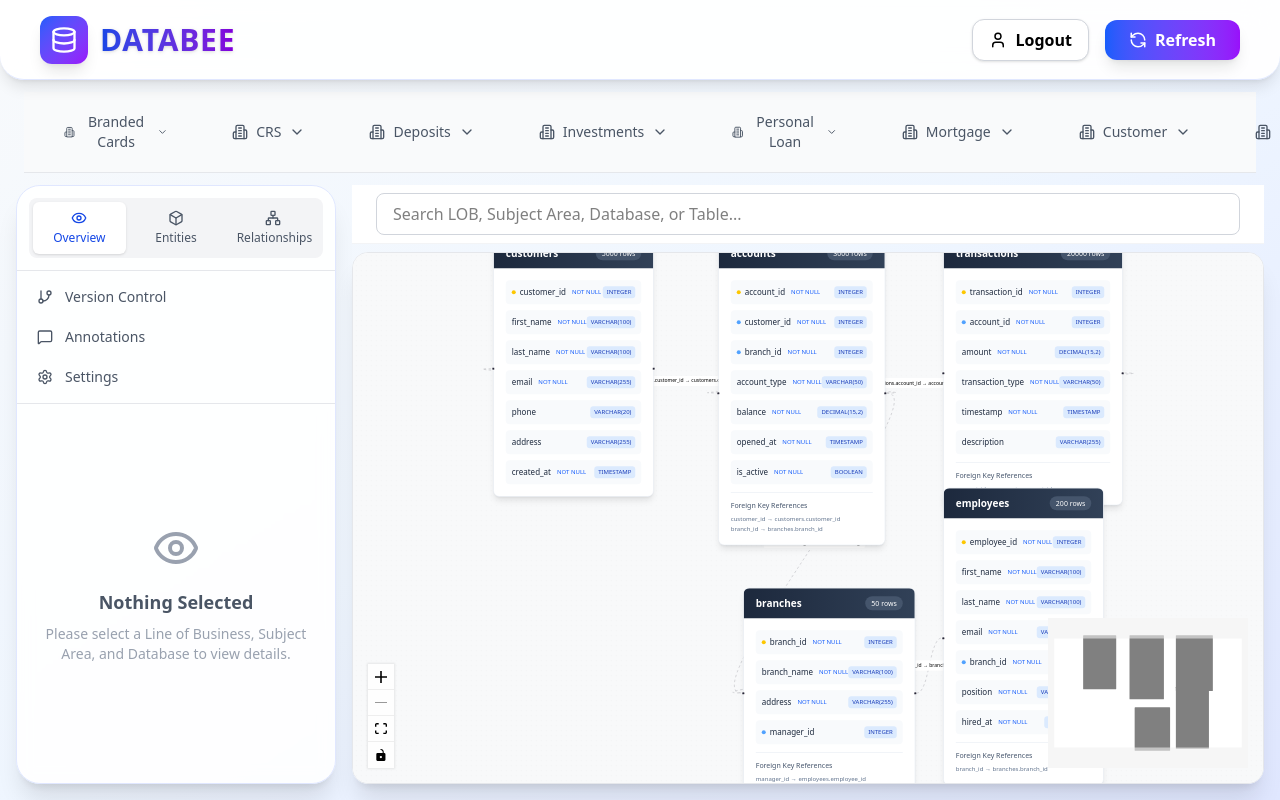
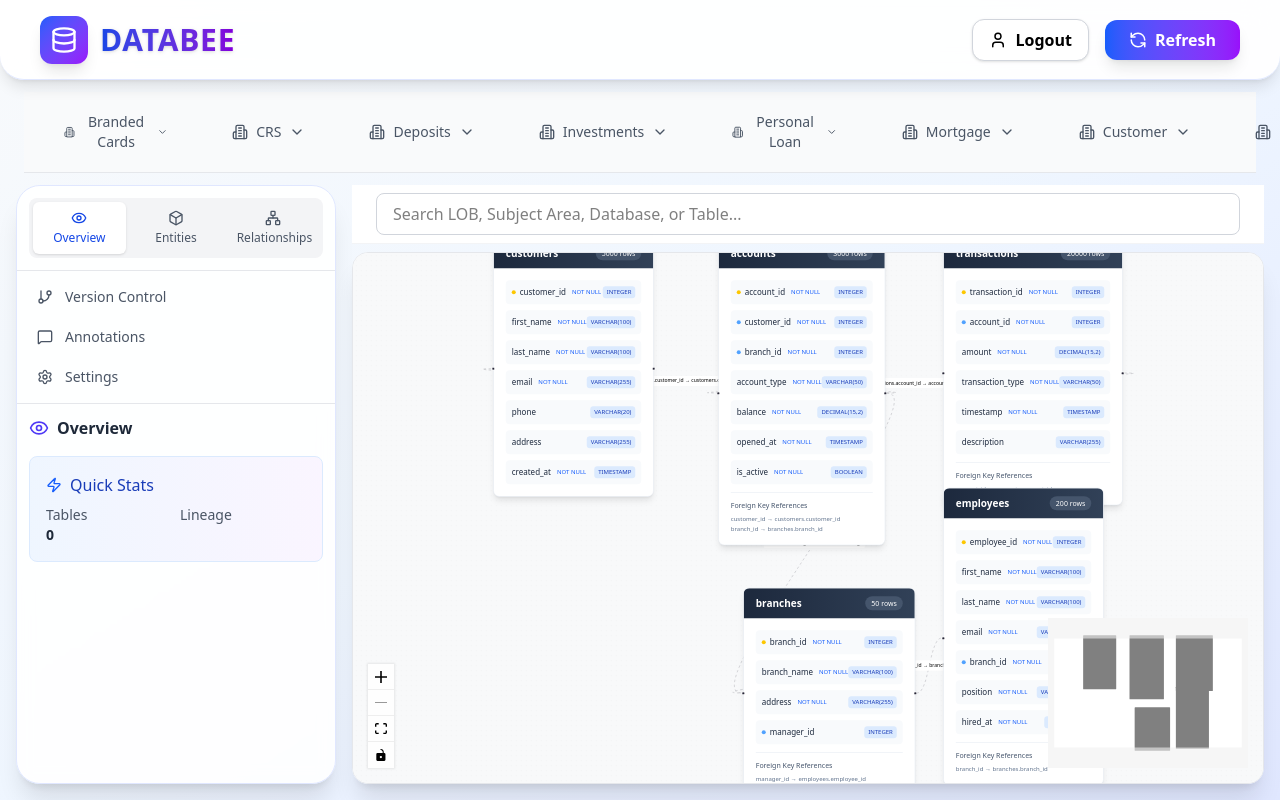
Before and after one commit to Suresh-75/SchemaBrowser, a React (Vite) app in the folder Browser/: page /dashboard in a window 1280 px wide. Built offline with nearby package versions, Linux system fonts and the light colour scheme.

Commit message:
SideBarComponent_Overview changed

```diff
--- a/Browser/src/Components/SidebarComponent.jsx
+++ b/Browser/src/Components/SidebarComponent.jsx
@@ -1,52 +1,8 @@
-import { Box, Eye, Network, Plus, Settings, Zap } from "lucide-react";
-import VersionControlPanel from "./VersionControlPanel";
-import AnnotationsPanel from "./Annotations";
+import React from "react";
+import { Eye, Zap, Box, Network, Settings, Plus } from "lucide-react";
 
-// Example data structure for demonstration (should match your FilterBar's businessData)
-const businessData = {
-  "Branded Cards": {
-    Accounts: {
-      databases: {
-        card_accounts_db: {
-          entities: ["card_accounts", "card_holders", "card_limits"],
-          relationships: [
-            "card_accounts.customer_id → customers.customer_id",
-            "card_accounts.account_id → card_limits.account_id",
-          ],
-        },
-        card_profile_db: {
-          entities: ["profile", "profile_limits"],
-          relationships: ["profile.profile_id → card_holders.profile_id"],
-        },
-      },
-    },
-    Payments: {
-      databases: {
-        card_payments_db: {
-          entities: ["card_transactions", "payments", "authorizations"],
-          relationships: [
-            "card_transactions.account_id → card_accounts.account_id",
-          ],
-        },
-        transaction_db: {
-          entities: ["transactions", "payments"],
-          relationships: ["transactions.payment_id → payments.payment_id"],
-        },
-      },
-    },
-  },
-  // ... Add other LOBs and subject areas as needed
-};
-
-function getEntitiesAndRelationships(selectedPath) {
-  // Add a null/undefined check for selectedPath
-  if (!selectedPath || !selectedPath.lob) {
-    return {
-      entities: [],
-      relationships: [],
-    };
-  }
-
+// Helper to get tables for the current selection
+function getTablesForSelection(selectedPath, businessData) {
   if (
     selectedPath.lob &&
     selectedPath.subject &&
@@ -54,93 +10,130 @@ function getEntitiesAndRelationships(selectedPath) {
     businessData[selectedPath.lob] &&
     businessData[selectedPath.lob][selectedPath.subject] &&
     businessData[selectedPath.lob][selectedPath.subject].databases &&
-    businessData[selectedPath.lob][selectedPath.subject].databases[
-      selectedPath.database
-    ]
+    Array.isArray(businessData[selectedPath.lob][selectedPath.subject].databases[selectedPath.database])
   ) {
-    const dbData =
-      businessData[selectedPath.lob][selectedPath.subject].databases[
-        selectedPath.database
-      ];
-    return {
-      entities: dbData.entities,
-      relationships: dbData.relationships,
-    };
+    // Specific database selected
+    return businessData[selectedPath.lob][selectedPath.subject].databases[selectedPath.database];
   }
-  // Fallback: show all entities/relationships for the selected LOB/subject if database not selected
   if (
     selectedPath.lob &&
     selectedPath.subject &&
     businessData[selectedPath.lob] &&
     businessData[selectedPath.lob][selectedPath.subject]
   ) {
-    const allEntities = [];
-    const allRelationships = [];
+    // Subject selected, show all tables in all databases under this subject
     const dbs = businessData[selectedPath.lob][selectedPath.subject].databases;
-    Object.values(dbs).forEach((db) => {
-      allEntities.push(...db.entities);
-      allRelationships.push(...db.relationships);
+    return Object.values(dbs).flat();
+  }
+  if (
+    selectedPath.lob &&
+    businessData[selectedPath.lob]
+  ) {
+    // LOB selected, show all tables in all subjects and databases under this LOB
+    let tables = [];
+    Object.values(businessData[selectedPath.lob]).forEach(subjectObj => {
+      const dbs = subjectObj.databases;
+      tables = tables.concat(...Object.values(dbs));
     });
-    return {
-      entities: allEntities,
-      relationships: allRelationships,
-    };
+    return tables;
   }
-  // Fallback: show nothing
-  return {
-    entities: [],
-    relationships: [],
-  };
+  return [];
 }
 
-function SidebarComponent({ activeTab = "overview", selectedPath }) {
-  const { entities, relationships } = getEntitiesAndRelationships(
-    selectedPath || {}
+const SidebarComponent = ({
+  activeTab,
+  selectedPath,
+  create,
+  setCreate,
+  businessData,
+}) => {
+  // Build lineage up to table
+  let lineage = [];
+  if (selectedPath.lob) lineage.push(selectedPath.lob);
+  if (selectedPath.subject) lineage.push(selectedPath.subject);
+  if (selectedPath.database) lineage.push(selectedPath.database);
+  if (selectedPath.table) lineage.push(selectedPath.table);
+
+  // Get tables for the current selection
+  const tables = getTablesForSelection(selectedPath, businessData);
+
+  // Overview panel
+  if (activeTab === "overview") {
+    return (
+      <div className="space-y-4">
+        <h3 className="font-semibold text-gray-800 flex items-center gap-2">
+          <Eye className="text-indigo-600" size={20} />
+          Overview
+        </h3>
+        <div className="space-y-3">
+          <div className="p-4 bg-gradient-to-r from-blue-50 to-purple-50 rounded-lg border border-blue-100">
+            <div className="flex items-center gap-2 mb-2">
+              <Zap className="text-blue-600" size={16} />
+              <span className="font-medium text-blue-800">Quick Stats</span>
+            </div>
+            <div className="grid grid-cols-2 gap-2 text-sm">
+              <div>
+                <div className="text-gray-600">Tables</div>
+                <div className="font-semibold text-gray-800">
+                  {tables.length}
+                </div>
+              </div>
+              <div>
+                <div className="text-gray-600">Lineage</div>
+                <div className="font-semibold text-gray-800">
+                  {lineage.join(" > ")}
+                </div>
+              </div>
+            </div>
+            {/* Removed the grey lineage and tables list */}
+          </div>
+        </div>
+      </div>
     );
-  console.log("Selected Path:", selectedPath);
-  console.log("Entities:", entities);
+  }
 
-  switch (activeTab) {
-    case "versions":
-      return <VersionControlPanel />;
-    case "annotations":
-      return <AnnotationsPanel />;
-    case "entities":
+  // Entities tab
+  if (activeTab === "entities") {
     return (
       <div className="space-y-4">
         <h3 className="font-semibold text-gray-800 flex items-center gap-2">
           <Box className="text-blue-600" size={20} />
-            Entities
+          Tables
         </h3>
         <div className="space-y-3">
-            {entities.length > 0 ? (
-              entities.map((entity) => (
+          {tables.length > 0 ? (
+            tables.map((table) => (
               <div
-                  key={entity}
+                key={table}
                 className="p-4 bg-gradient-to-r from-blue-50 to-purple-50 rounded-xl border border-blue-100 shadow hover:shadow-md hover:scale-[1.02] transition-all cursor-pointer flex items-center gap-3"
               >
                 <Box className="text-blue-500" size={20} />
                 <div>
                   <div className="font-semibold text-gray-800 capitalize text-base">
-                      {entity}
+                    {table}
                   </div>
-                    <div className="text-xs text-gray-500">Click to edit</div>
+                  <div className="text-xs text-gray-500">Table</div>
                 </div>
               </div>
             ))
           ) : (
             <div className="text-gray-500 text-sm">
-                No entities found for this selection.
+              No tables found for this selection.
             </div>
           )}
         </div>
-          <button className="w-full px-4 py-2 bg-blue-600 text-white rounded-lg hover:bg-blue-700 transition-colors flex items-center justify-center gap-2 shadow">
+        <button className="w-full px-4 py-2 bg-blue-600 text-white rounded-lg hover:bg-blue-700 transition-colors flex items-center justify-center gap-2 shadow"
+          onClick={() => setCreate && setCreate("Entity")}
+        >
           <Plus size={16} />
-            Add Entity
+          Add Table
         </button>
       </div>
     );
-    case "relationships":
+  }
+
+  // Relationships tab (placeholder)
+  if (activeTab === "relationships") {
     return (
       <div className="space-y-4">
         <h3 className="font-semibold text-gray-800 flex items-center gap-2">
@@ -148,34 +141,22 @@ function SidebarComponent({ activeTab = "overview", selectedPath }) {
           Relationships
         </h3>
         <div className="space-y-3">
-            {relationships.length > 0 ? (
-              relationships.map((rel) => (
-                <div
-                  key={rel}
-                  className="p-4 bg-gradient-to-r from-green-50 to-blue-50 rounded-xl border border-green-100 shadow hover:shadow-md hover:scale-[1.02] transition-all cursor-pointer flex items-center gap-3"
-                >
-                  <Network className="text-green-500" size={20} />
-                  <div>
-                    <div className="font-semibold text-gray-800 text-base">
-                      {rel}
-                    </div>
-                    <div className="text-xs text-gray-500">Foreign Key</div>
+          <div className="text-gray-500 text-sm">
+            Relationships are not defined in this structure.
           </div>
         </div>
-              ))
-            ) : (
-              <div className="text-gray-500 text-sm">
-                No relationships found for this selection.
-              </div>
-            )}
-          </div>
-          <button className="w-full px-4 py-2 bg-green-600 text-white rounded-lg hover:bg-green-700 transition-colors flex items-center justify-center gap-2 shadow">
+        <button className="w-full px-4 py-2 bg-green-600 text-white rounded-lg hover:bg-green-700 transition-colors flex items-center justify-center gap-2 shadow"
+          onClick={() => setCreate && setCreate("Relationship")}
+        >
           <Plus size={16} />
           Add Relationship
         </button>
       </div>
     );
-    case "settings":
+  }
+
+  // Settings tab (placeholder)
+  if (activeTab === "settings") {
     return (
       <div className="space-y-4">
         <h3 className="font-semibold text-gray-800 flex items-center gap-2">
@@ -205,12 +186,9 @@ function SidebarComponent({ activeTab = "overview", selectedPath }) {
         </div>
       </div>
     );
-    default:
-      // Overview: show stats for current selection
-      if (
-        !selectedPath ||
-        (!selectedPath.lob && !selectedPath.subject && !selectedPath.database)
-      ) {
+  }
+
+  // Default fallback
   return (
     <div className="flex flex-col items-center justify-center h-full py-16">
       <Eye className="text-gray-400 mb-4" size={48} />
@@ -223,58 +201,6 @@ function SidebarComponent({ activeTab = "overview", selectedPath }) {
       </div>
     </div>
   );
-      }
-      return (
-        <div className="space-y-4">
-          <h3 className="font-semibold text-gray-800 flex items-center gap-2">
-            <Eye className="text-indigo-600" size={20} />
-            Overview
-          </h3>
-          <div className="space-y-3">
-            <div className="p-4 bg-gradient-to-r from-blue-50 to-purple-50 rounded-lg border border-blue-100">
-              <div className="flex items-center gap-2 mb-2">
-                <Zap className="text-blue-600" size={16} />
-                <span className="font-medium text-blue-800">Quick Stats</span>
-              </div>
-              <div className="grid grid-cols-2 gap-2 text-sm">
-                <div>
-                  <div className="text-gray-600">Entities</div>
-                  <div className="font-semibold text-gray-800">
-                    {entities.length}
-                  </div>
-                </div>
-                <div>
-                  <div className="text-gray-600">Relations</div>
-                  <div className="font-semibold text-gray-800">
-                    {relationships.length}
-                  </div>
-                </div>
-              </div>
-              <div className="mt-2 text-xs text-gray-500">
-                {selectedPath?.lob && (
-                  <div>
-                    <span className="font-semibold">LOB:</span>{" "}
-                    {selectedPath.lob}
-                  </div>
-                )}
-                {selectedPath?.subject && (
-                  <div>
-                    <span className="font-semibold">Subject:</span>{" "}
-                    {selectedPath.subject}
-                  </div>
-                )}
-                {selectedPath?.database && (
-                  <div>
-                    <span className="font-semibold">Database:</span>{" "}
-                    {selectedPath.database}
-                  </div>
-                )}
-              </div>
-            </div>
-          </div>
-        </div>
-      );
-  }
-}
+};
 
 export default SidebarComponent;
```
Lines whose indentation alone changed are shown as unchanged.
